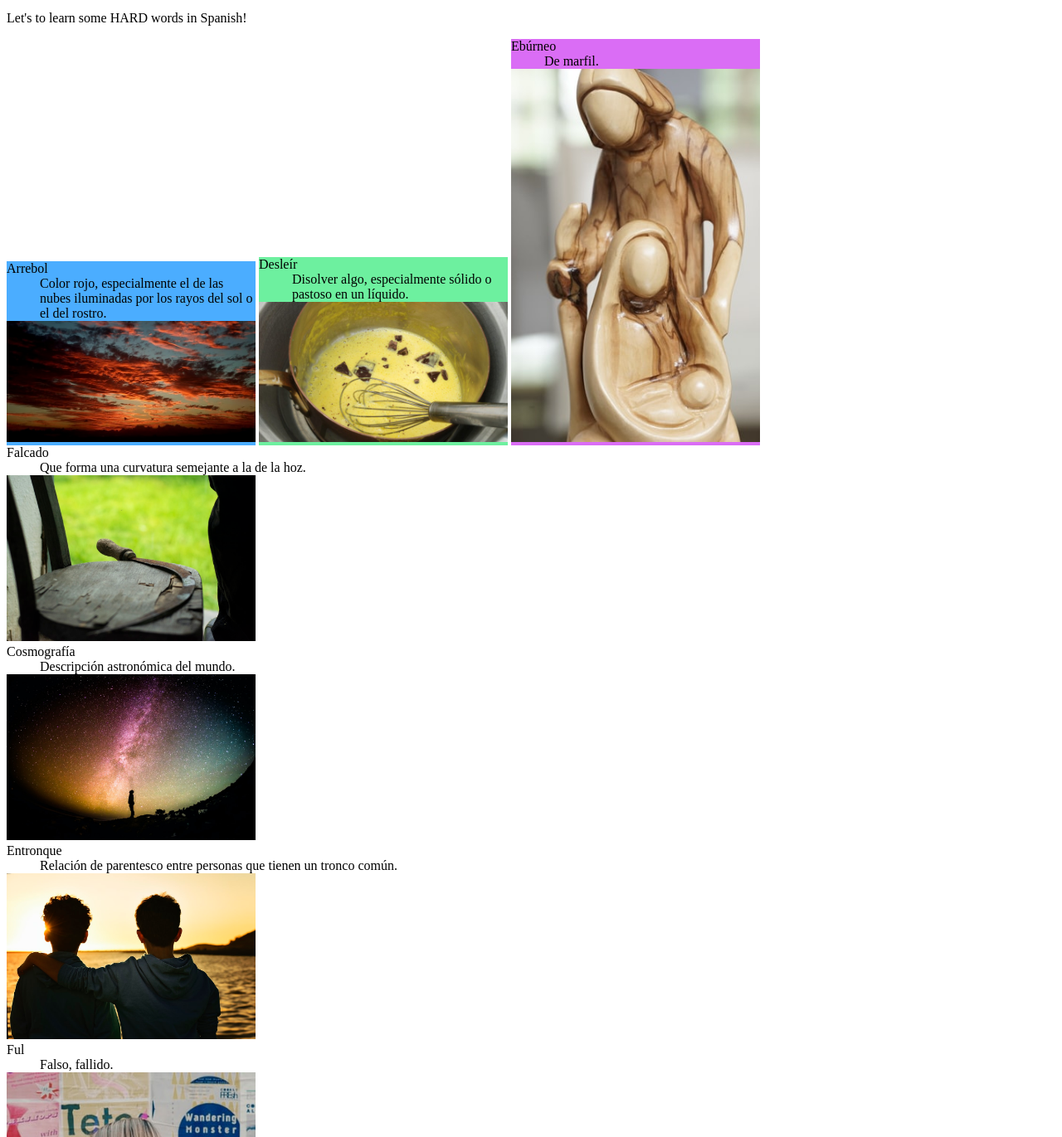
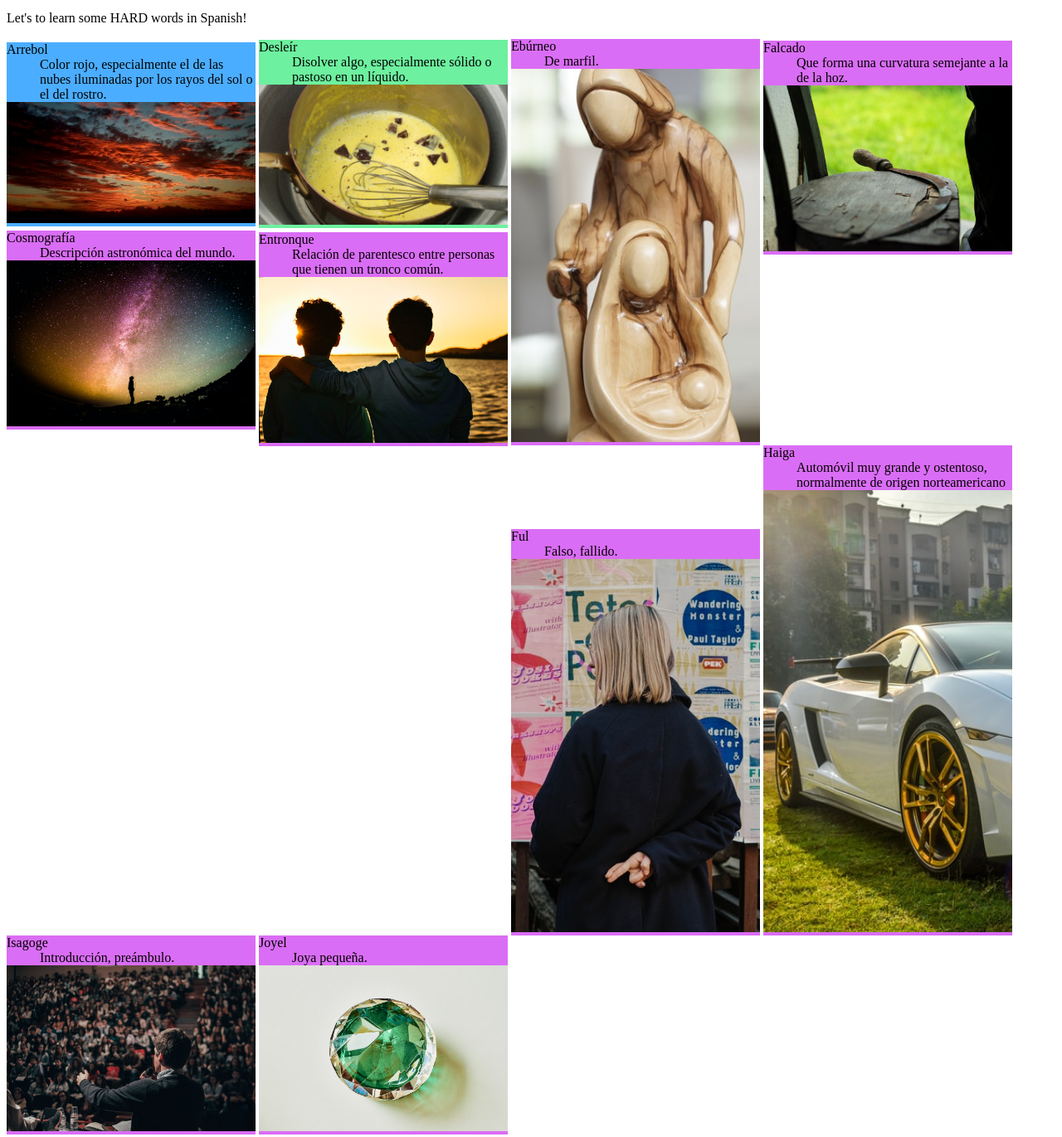
Before and after one commit to luiisca/Spanish-Dictionary, a plain HTML site: page dict.html in a window 1280 px wide. Shown: the part 119-1490 px from the top of the page at 83% size. Drawn offline with Linux system fonts and the light colour scheme.

Commit message:
bug fixed

```diff
--- a/dict.html
+++ b/dict.html
@@ -5,6 +5,8 @@
     <meta name="viewport" content="width=device-width, initial-scale=1.0">
     <title>Spanish Dictionary</title>
     <link rel="stylesheet" href="styles.css">
+    <link rel="preconnect" href="https://fonts.gstatic.com">
+    <link href="https://fonts.googleapis.com/css2?family=Montserrat:wght@300&display=swap" rel="stylesheet">
 </head>
 <body>
     <header>
@@ -14,21 +16,56 @@
     </header>
     <main>
         <dl>
-            <div id="background1"><dt>Arrebol</dt><dd>Color rojo, especialmente el de las nubes iluminadas por los rayos del sol o el del rostro.</dd><img src="Imágenes/arrebol.jpg" alt="Sky with red clouds"></div>
-            <div id="background2"><dt>Desleír</dt><dd>Disolver algo, especialmente sólido o pastoso en un líquido.</dd><img src="Imágenes/Desleír.jpg" alt="Saucepan and mixer">
+            <div id="background1">
+                <dt><div class="words">Arrebol</div></dt>
+                <dd>Color rojo, especialmente el de las nubes iluminadas por los rayos del sol o el del rostro.</dd>
+                <img src="Imágenes/arrebol.jpg" alt="Sky with red clouds">
             </div>
-            <div id="background3"><dt>Ebúrneo</dt><dd>De marfil.</dd><img src="Imágenes/marfil.jpg" alt="Ivory figurine"></div>
-            <div id="background4"><dt>Falcado</dt><dd>Que forma una curvatura semejante a la de la hoz.</dd><img src="Imágenes/falcado.jpg" alt="Sickle on a log"></div>
-            <div id="background5"><dt>Cosmografía</dt><dd>Descripción astronómica del mundo.</dd><img src="Imágenes/cosmografo.jpg" alt="Someone contemplating the universe"></div>
-            <div><dt>Entronque</dt><dd>Relación de parentesco entre personas que tienen un tronco común.</dd><img src="Imágenes/brothers.jpg" alt="hugging brothers"></div>
-            <dt>Ful</dt>
-            <dd>Falso, fallido.</dd><img src="Imágenes/ful.jpg" alt="Woman crossing her fingers">
-            <dt>Haiga</dt>
-            <dd>Automóvil muy grande y ostentoso, normalmente de origen norteamericano</dd><img src="Imágenes/haiga.jpg" alt="Yellow lamborghini">
-            <dt>Isagoge</dt>
-            <dd>Introducción, preámbulo.</dd><img src="Imágenes/isosoge.jpg" alt="Man speaking in front of   a crowd">
-            <dt>Joyel</dt>
-            <dd>Joya pequeña.</dd><img src="Imágenes/joyel.jpg" alt="Emerald gem">
+            <div id="background2">
+                <dt><div class="words">Desleír</div></dt>
+                <dd>Disolver algo, especialmente sólido o pastoso en un líquido.</dd>
+                <img src="Imágenes/Desleír.jpg" alt="Saucepan and mixer">
+            </div>
+            <div id="background3">
+                <dt><div class="words">Ebúrneo</div></dt>
+                <dd>De marfil.</dd>
+                <img src="Imágenes/marfil.jpg" alt="Ivory figurine">
+            </div>
+            <div id="background4">
+                <dt><div class="words">Falcado</div></dt>
+                <dd>Que forma una curvatura semejante a la de la hoz.</dd>
+                <img src="Imágenes/falcado.jpg" alt="Sickle on a log">
+            </div>
+            <div id="background5">
+                <dt><dt><div class="words">Cosmografía</div></dt>
+                <dd>Descripción astronómica del mundo.</dd>
+                <img src="Imágenes/cosmografo.jpg" alt="Someone contemplating the universe">
+            </div>
+            <div id="background6">
+                <dt><dt><div class="words">Entronque</div></dt>
+                <dd>Relación de parentesco entre personas que tienen un tronco común.</dd>
+                <img src="Imágenes/brothers.jpg" alt="hugging brothers">
+            </div>
+            <div id="background7">
+                <dt><div class="words">Ful</div></dt>
+                <dd>Falso, fallido.</dd>
+                <img src="Imágenes/ful.jpg" alt="Woman crossing her fingers">
+            </div>
+            <div id="background8">
+                <dt><div class="words">Haiga</div></dt>
+                <dd>Automóvil muy grande y ostentoso, normalmente de origen norteamericano</dd>
+                <img src="Imágenes/haiga.jpg" alt="Yellow lamborghini">
+            </div>
+            <div id="background9">
+                <dt><div class="words">Isagoge</div></dt>
+                <dd>Introducción, preámbulo.</dd>
+                <img src="Imágenes/isosoge.jpg" alt="Man speaking in front of a crowd">
+            </div>
+            <div id="background10">
+                <dt><div class="words">Joyel</div></dt>
+                <dd>Joya pequeña.</dd>
+                <img src="Imágenes/joyel.jpg" alt="Emerald gem">
+            </div>
         </dl>
     </main>
     <footer>
--- a/styles.css
+++ b/styles.css
@@ -6,14 +6,67 @@ img {
     background-color: rgba(0, 140, 255, 0.705);
     width: 300px;
     display: inline-block;
+    position: relative;
+    bottom: 264px;
 }
 #background2 {
     background-color: rgba(71, 236, 134, 0.794);
     width: 300px;
     display: inline-block;
+    position: relative;
+    bottom: 262px;
 }
 #background3 {
     background-color: rgba(203, 49, 241, 0.705);
     width: 300px;
     display: inline-block;
+    position:relative;
 }
+#background4 {
+    background-color: rgba(203, 49, 241, 0.705);
+    width: 300px;
+    display: inline-block;
+    position:relative;
+    bottom: 230px;
+}
+#background5 {
+    background-color: rgba(203, 49, 241, 0.705);
+    width: 300px;
+    display: inline-block;
+    position:relative;
+    bottom: 610px;
+}
+#background6 {
+    background-color: rgba(203, 49, 241, 0.705);
+    width: 300px;
+    display: inline-block;
+    position:relative;
+    bottom: 590px;
+}
+#background7 {
+    background-color: rgba(203, 49, 241, 0.705);
+    width: 300px;
+    display: inline-block;
+    position:relative;
+}
+#background8 {
+    background-color: rgba(203, 49, 241, 0.705);
+    width: 300px;
+    display: inline-block;
+    position:relative;
+}
+#background9 {
+    background-color: rgba(203, 49, 241, 0.705);
+    width: 300px;
+    display: inline-block;
+    position:relative;
+}
+#background10 {
+    background-color: rgba(203, 49, 241, 0.705);
+    width: 300px;
+    display: inline-block;
+    position:relative;
+}
+/* .words {
+    font-family: 'Montserrat', sans-serif;
+} */
```
